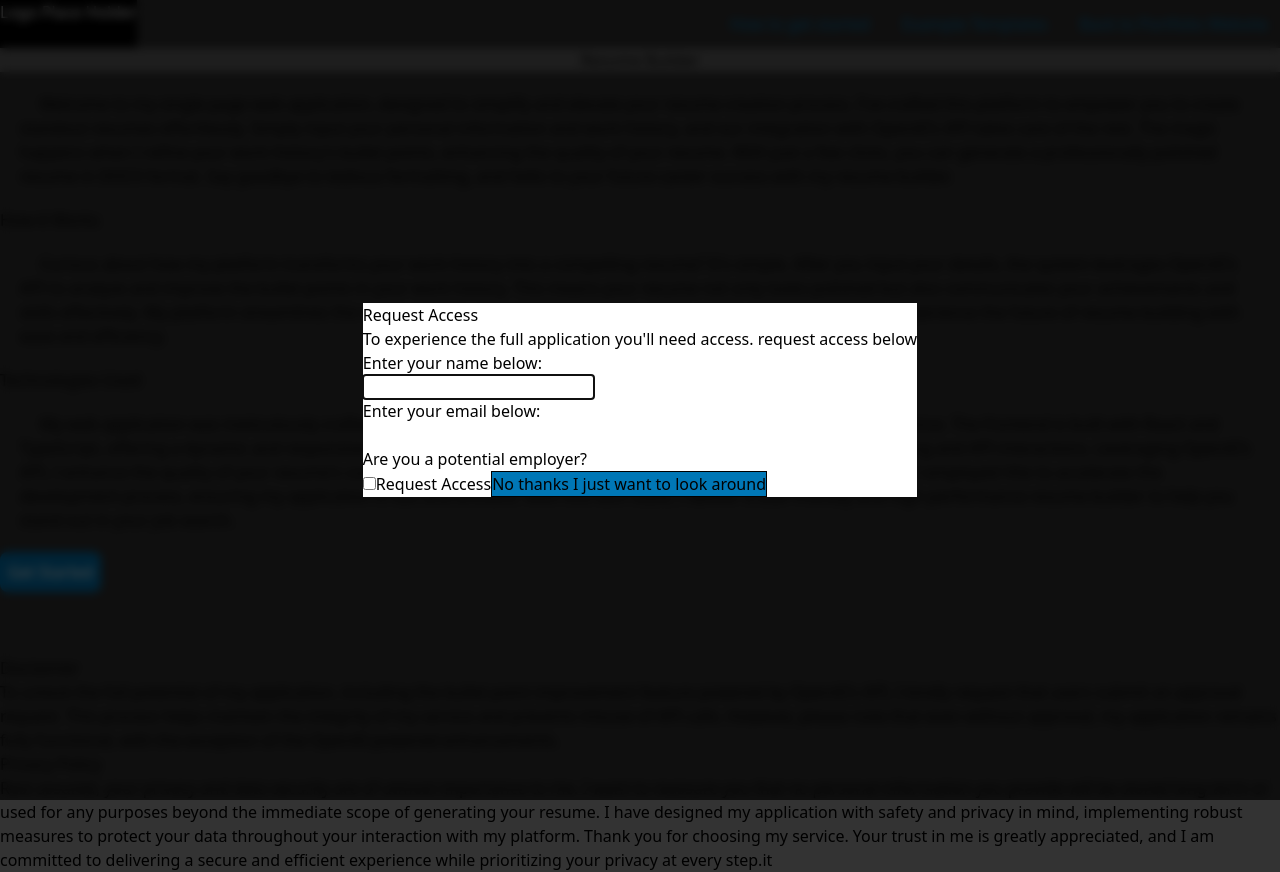
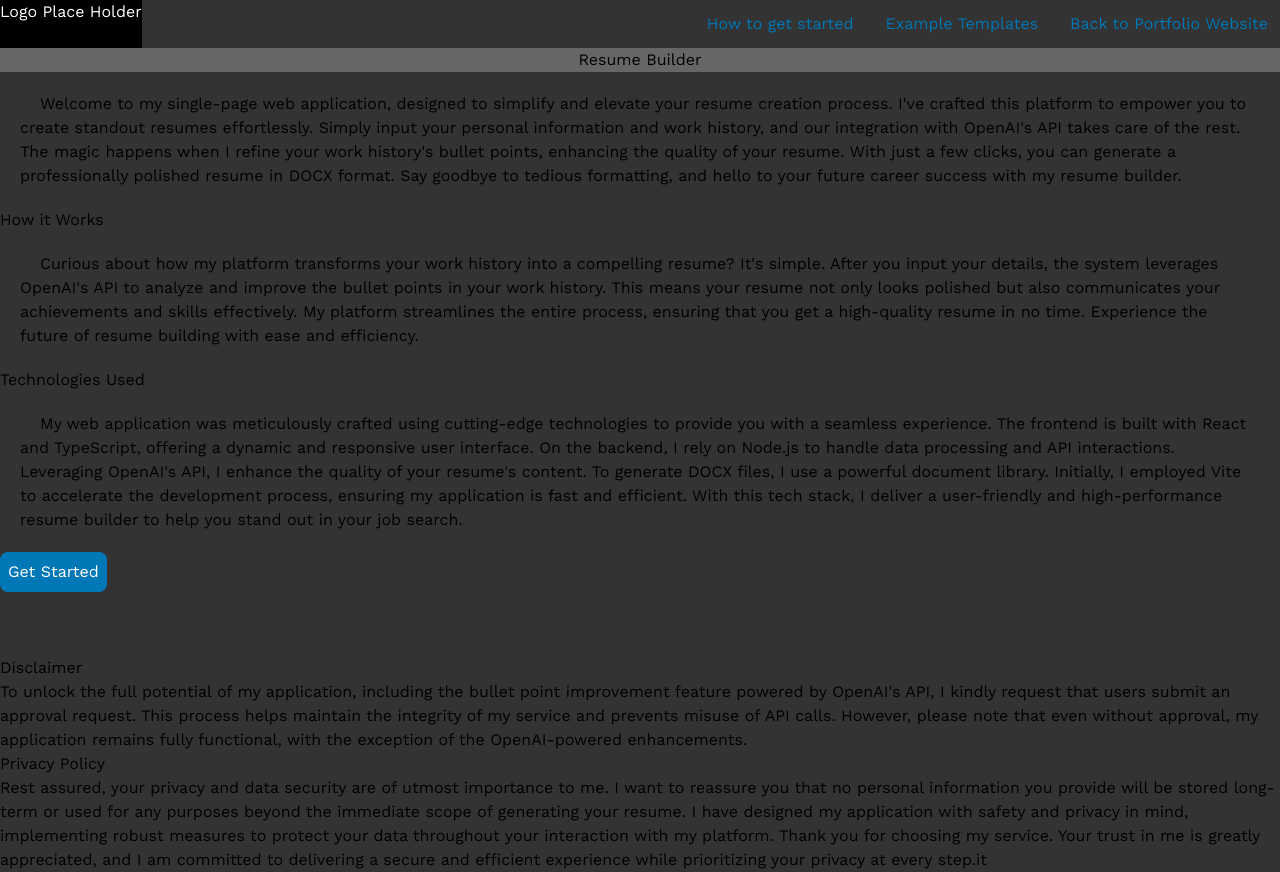
Before and after one commit to ricardoa23/resume-builder, a React (Vite) app: page / in a window 1280 px wide. Built offline with nearby package versions, Linux system fonts and the light colour scheme.

Commit message:
Completed most of the the Modal component/ added google fonts to index.html

```diff
--- a/index.html
+++ b/index.html
@@ -4,10 +4,14 @@
     <meta charset="UTF-8" />
     <meta name="viewport" content="width=device-width, initial-scale=1.0" />
     <title>Vite + React + TS</title>
+    <!-- Google Fonts -->
+    <link rel="preconnect" href="https://fonts.googleapis.com">
+    <link rel="preconnect" href="https://fonts.gstatic.com" crossorigin>
+    <link href="https://fonts.googleapis.com/css2?family=Abril+Fatface&family=Merriweather:ital@0;1&family=Space+Mono&family=Work+Sans:wght@400;500;800&display=swap" rel="stylesheet">
     <link rel="stylesheet" href="src/index.css">
   </head>
-  <body class="bg-primary">
-    <div id="root"></div>
+  <body>
+    <div id="root" class="bg-primary"></div>
     <script type="module" src="/src/main.tsx"></script>
   </body>
 </html>
--- a/src/App.tsx
+++ b/src/App.tsx
@@ -8,7 +8,8 @@ function App() {
 
   return (
     <>
-    <AccessModal></AccessModal>
+    {/* Commented to prevent annoyance */}
+    {/* <AccessModal></AccessModal>  */}
     <NavBar></NavBar>
     <LandingPage></LandingPage>
     </>
--- a/src/components/AccessKeyModal.tsx
+++ b/src/components/AccessKeyModal.tsx
@@ -13,20 +13,19 @@ const AccessModal = () => {
     isPotentialEmployer: false,
   });
 
-
-
-
-
   useEffect(() => {
-    const modalOpen = document.querySelector<HTMLDialogElement>("[data-open-modal]");
+    const modalOpen =
+      document.querySelector<HTMLDialogElement>("[data-open-modal]");
     const modalClose = document.querySelector("[data-close-modal]");
 
     const timer = setTimeout(() => {
       modalOpen?.showModal();
+      document.body.classList.add("overflow-y-hidden");
     }, 3000);
 
     const handleClose = () => {
       modalOpen?.close();
+      document.body.classList.remove("overflow-y-hidden");
     };
 
     modalClose?.addEventListener("click", handleClose);
@@ -34,9 +33,9 @@ const AccessModal = () => {
     return () => {
       clearTimeout(timer);
       modalClose?.removeEventListener("click", handleClose);
+      document.body.classList.remove("overflow-y-hidden");
     };
   }, []);
-
 
   const composeEmail = () => {
     const userType = user.isPotentialEmployer
@@ -45,7 +44,9 @@ const AccessModal = () => {
     const subject = "Resume Application request";
     const body = `Hi,  \n I'm ${user.name} I'd like to request a to the application I'm ${userType}. My email ${user.email} is the email I'd like to use for access.\n ***You will be sent an email once apporved and have access for 24 hours. `;
 
-    const mailto = `mailto:${user.email}?subject=${encodeURIComponent(subject)}&body=${encodeURIComponent(body)}`;
+    const mailto = `mailto:${user.email}?subject=${encodeURIComponent(
+      subject
+    )}&body=${encodeURIComponent(body)}`;
 
     window.location.href = mailto;
   };
@@ -53,35 +54,56 @@ const AccessModal = () => {
   return (
     <>
       <dialog data-open-modal>
-        <h1>Request Access</h1>
-        <p>
-          To experience the full application you'll need access. request access
-          below
+        <div className="text-center flex flex-col justify-between h-full">
+          <div>
+            <h1 className="text-8xl text-primary font-extrabold text-center mb-9">
+              Request Access
+            </h1>
+            <p className="text-center text-xl my-9">
+              To experience the full application you'll need access. request
+              access below
             </p>
-        <p>Enter your name below:</p>
+            <p className="my-4 text-xl">Enter your name below:</p>
             <input
+              className="block mx-auto my-5 border border-secondary rounded-lg w-2/5"
               type="text"
               value={user.name}
               onChange={(e) => setUser({ ...user, name: e.target.value })}
             />
-        <p>Enter your email below:</p>
+            <p className="my-4 text-xl">Enter your email below:</p>
             <input
+              className="block mx-auto my-5 border border-secondary rounded-lg w-2/5"
               type="text"
               value={user.email}
               onChange={(e) => setUser({ ...user, email: e.target.value })}
             />
-        <p>Are you a potential employer?</p>
+            <p className="my-5 text-lg">Are you a potential employer?</p>
             <input
+              className="block mx-auto my-5"
               type="checkbox"
               checked={user.isPotentialEmployer}
               onChange={(e) =>
                 setUser({ ...user, isPotentialEmployer: e.target.checked })
               }
             />
+          </div>
 
-        <button onClick={composeEmail}>Request Access</button>
+          <div className="mb-7">
+            <button
+              className="border border-secondary bg-accent block mx-auto my-5 rounded-md px-6"
+              onClick={composeEmail}
+            >
+              Request Access
+            </button>
 
-        <button data-close-modal className="border border-black bg-accent" >No thanks I just want to look around</button>
+            <button
+              data-close-modal
+              className="border border-secondary bg-accent rounded-md px-6"
+            >
+              No thanks I just want to look around
+            </button>
+          </div>
+        </div>
       </dialog>
     </>
   );
--- a/src/index.css
+++ b/src/index.css
@@ -1,8 +1,15 @@
+* {
+    font-family: "Work Sans", sans-serif;
+}
+
 dialog {
-
+    height: 80vh;
+    width: 70vw;
+    background: white;
+    background-image: radial-gradient(ellipse at center, white, #0077B6 );
 }
 
 dialog::backdrop {
-    background-color: rgba(0, 0, 0, 0.7);  /* semi-transparent black */
-    backdrop-filter: blur(5px);            /* apply blur */
+    background: rgba(0, 0, 0, 0.5);
+    backdrop-filter: blur(5px);
   }
```
Lines whose indentation alone changed are shown as unchanged.
